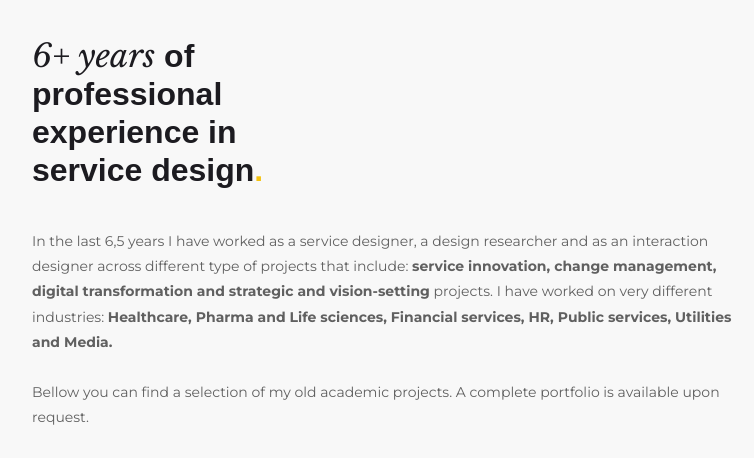
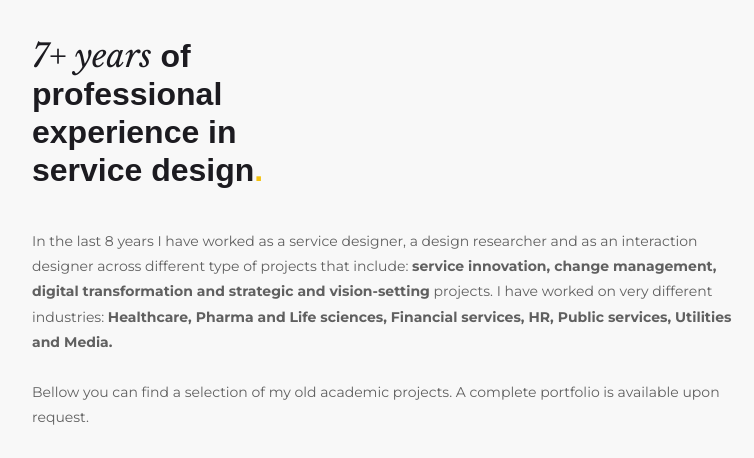
Before and after one commit to EvaHernando/evahernando.github.io, a website: page index.html in a window 1280 px wide. Shown: the part 1137-1595 px from the top of the page, 108-862 px from the left. Drawn offline with nearby package versions, Linux system fonts and the light colour scheme; a web font is replaced by a local one.

Commit message:
Update index.html

```diff
--- a/index.html
+++ b/index.html
@@ -90,12 +90,12 @@
         </div>
 
         <h3 class="bloque">
-          <span class=i>6+ years </span> of professional experience in service design<span class="dot">.</span>
+          <span class=i>7+ years </span> of professional experience in service design<span class="dot">.</span>
         </h3>
 
         <div>
           <p>
-            In the last 6,5 years I have worked as a service designer, a design researcher and as an interaction designer across different type of projects that include: <strong>service innovation, change management, digital transformation and strategic and vision-setting</strong> projects. I have worked on very different industries: <strong>Healthcare, Pharma and Life sciences, Financial services, HR, Public services, Utilities and Media.</strong>
+            In the last 8 years I have worked as a service designer, a design researcher and as an interaction designer across different type of projects that include: <strong>service innovation, change management, digital transformation and strategic and vision-setting</strong> projects. I have worked on very different industries: <strong>Healthcare, Pharma and Life sciences, Financial services, HR, Public services, Utilities and Media.</strong>
             <br />
             <br />
             Bellow you can find a selection of my old academic projects. A complete portfolio is available upon request.
```
